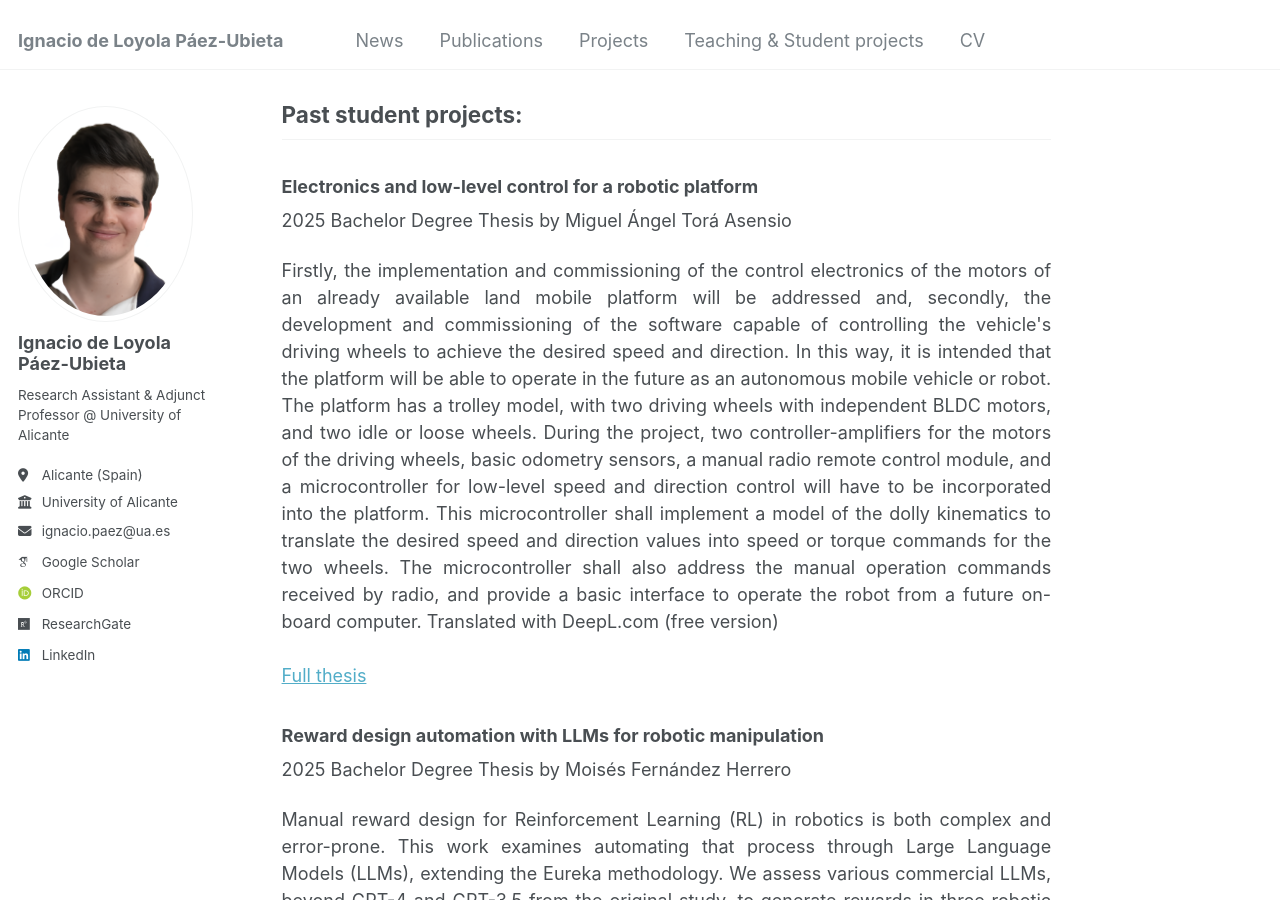
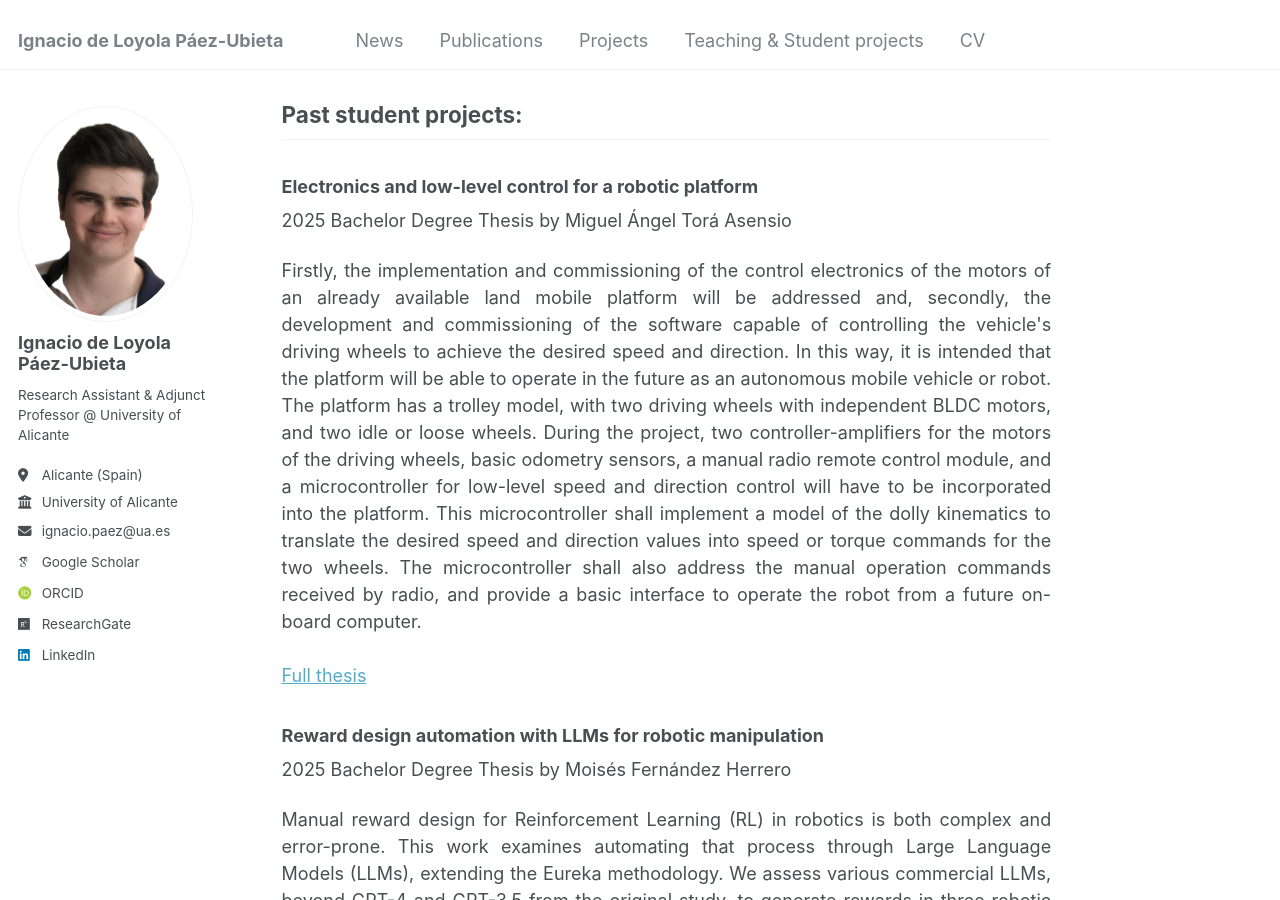
Before and after one commit to ignpaub/ignpaub.github.io, a Jekyll site: the page built from _pages/teaching_student_projects.md, in a window 1280 px wide and 900 px high, scrolled down 1175 px. Built offline with Jekyll 4.4.1, drawn with Linux system fonts in a browser that asks for light colours; some web fonts are replaced.

Commit message:
Update teaching_student_projects.md

```diff
--- a/_pages/teaching_student_projects.md
+++ b/_pages/teaching_student_projects.md
@@ -57,8 +57,6 @@ Contact [me](https://cvnet.cpd.ua.es/curriculum-breve/en/paez-ubieta-ignacio-de-
 <br>
 <div style="text-align:justify;">
 Firstly, the implementation and commissioning of the control electronics of the motors of an already available land mobile platform will be addressed and, secondly, the development and commissioning of the software capable of controlling the vehicle's driving wheels to achieve the desired speed and direction. In this way, it is intended that the platform will be able to operate in the future as an autonomous mobile vehicle or robot. The platform has a trolley model, with two driving wheels with independent BLDC motors, and two idle or loose wheels. During the project, two controller-amplifiers for the motors of the driving wheels, basic odometry sensors, a manual radio remote control module, and a microcontroller for low-level speed and direction control will have to be incorporated into the platform. This microcontroller shall implement a model of the dolly kinematics to translate the desired speed and direction values into speed or torque commands for the two wheels. The microcontroller shall also address the manual operation commands received by radio, and provide a basic interface to operate the robot from a future on-board computer.
-
-Translated with DeepL.com (free version)
 </div>
 <br>
 [Full thesis](https://rua.ua.es/bitstream/10045/158990/1/Electronica_y_control_de_bajo_nivel_para_una_plata_Tora_Asensio_Miguel_Angel.pdf)
```
